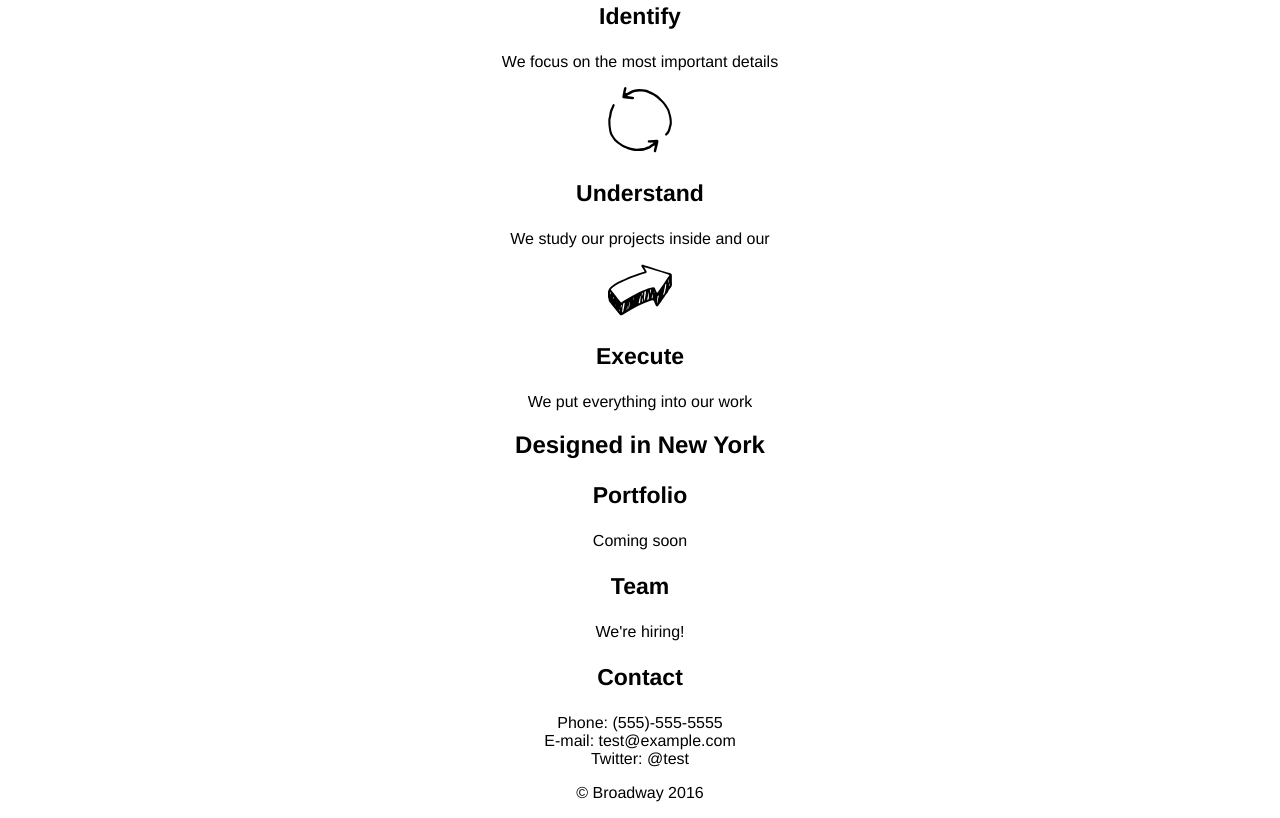
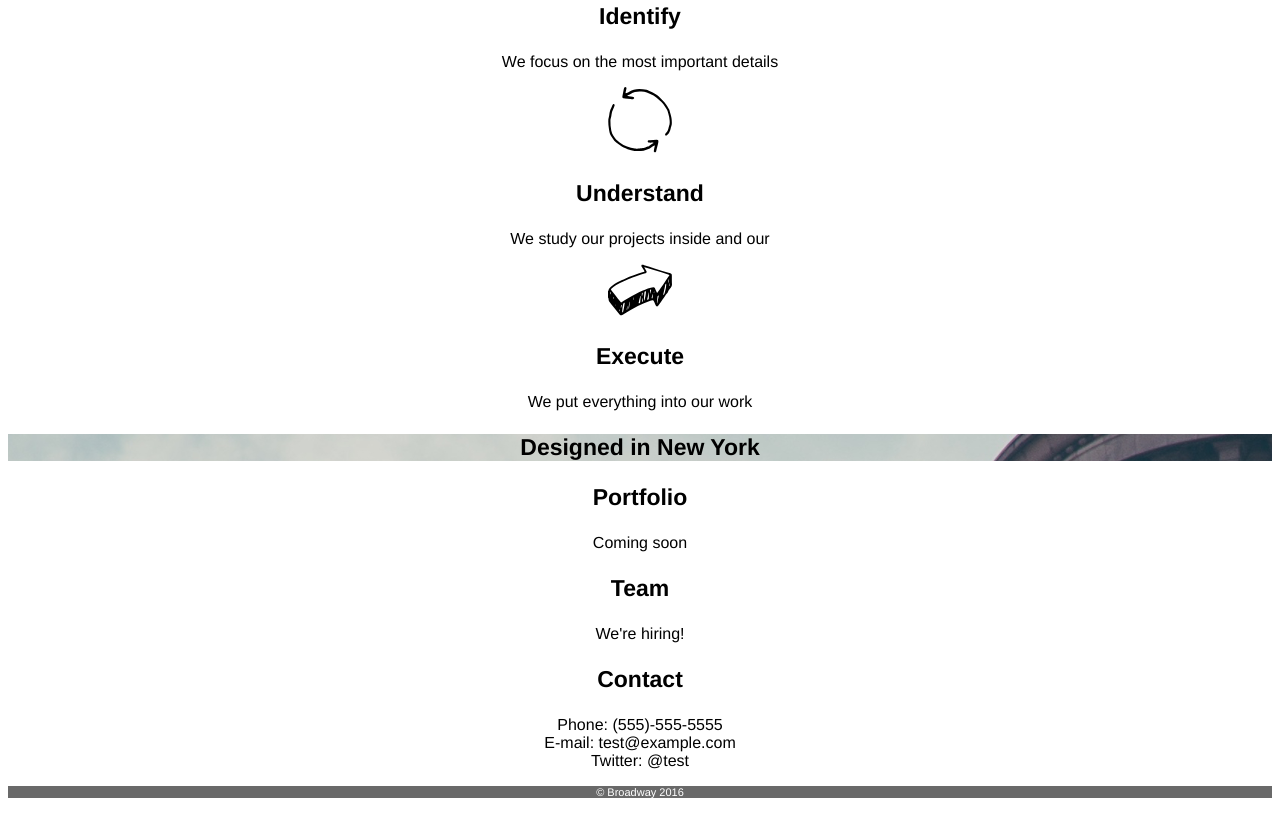
Before and after one commit to matorii/Broadway, a plain HTML site: page index.html in a window 1280 px wide. Shown: the part 334-1152 px from the top of the page. Drawn offline with Linux system fonts and the light colour scheme.

Commit message:
some of css

```diff
--- a/index.html
+++ b/index.html
@@ -29,7 +29,7 @@
       <h3>Execute</h3>
       <p>We put everything into our work</p>
     </div>
-    <h2>Designed in New York</h2>
+    <h3 id="middlebar">Designed in New York</h3>
     <div class="footer">
       <h3>Portfolio</h3>
       <p>Coming soon</p>
@@ -39,7 +39,7 @@
       <p>Phone: (555)-555-5555<br>
         E-mail: test@example.com<br>
         Twitter: @test</p>
-      <p> &copy Broadway 2016 <a href=""
+      <p id="copyright"> &copy Broadway 2016 <a href=""
 
     </div>
   </body>
--- a/resources/css/style.css
+++ b/resources/css/style.css
@@ -23,3 +23,13 @@ h3 {
   font-size: 23px;
   font-weight: bold;
 }
+
+#copyright {
+  font-size: 11px;
+  color: white;
+  background-color: dimgray;
+}
+
+#middlebar {
+  background-image: url("../images/the-flatiron-building.png");
+}
```
